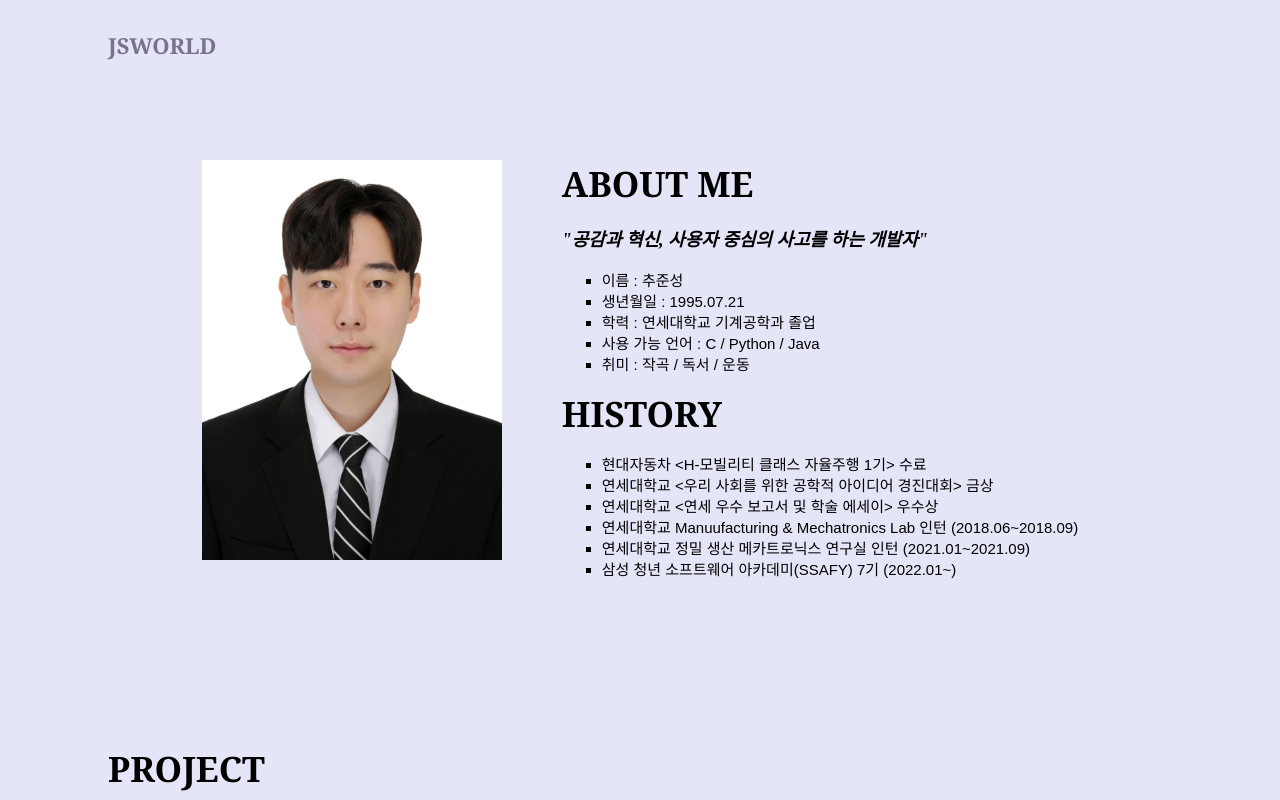
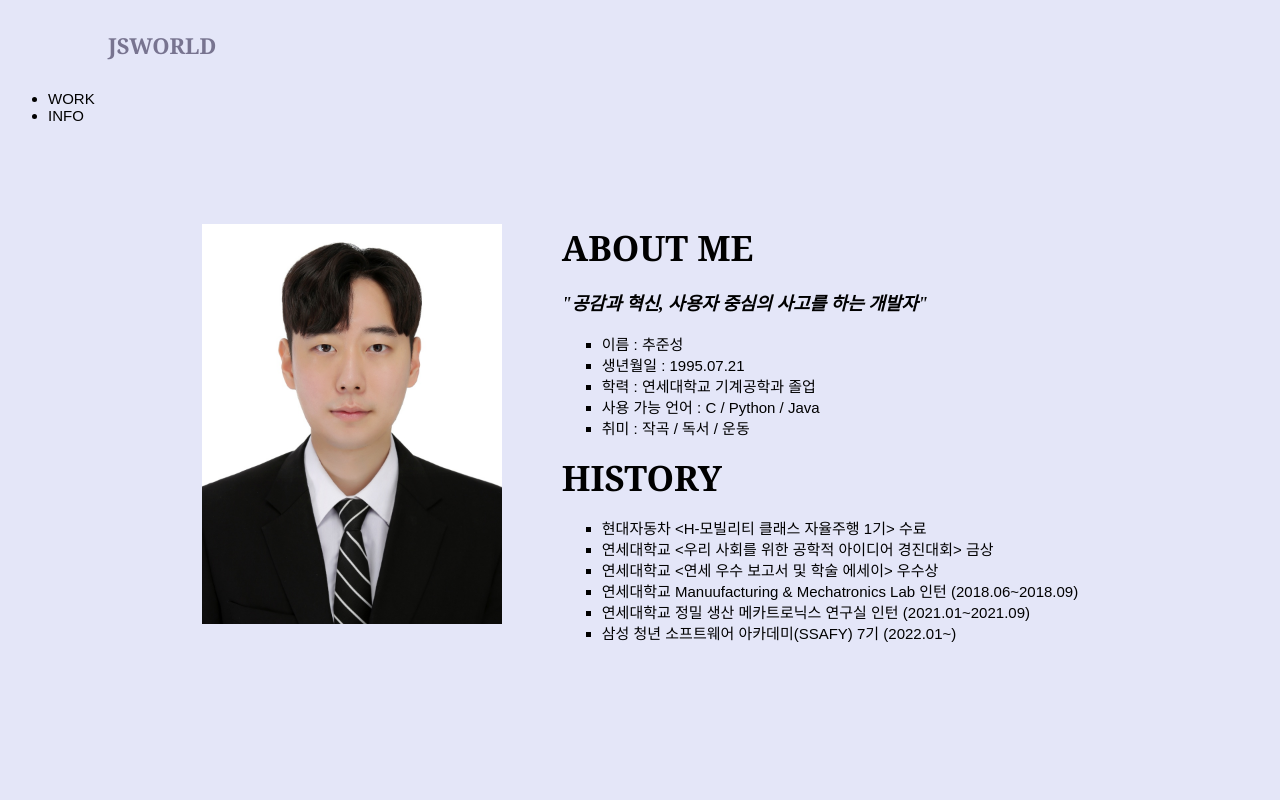
Before and after one commit to 031wnstjd/WEB, a plain HTML site: page index.html in a window 1280 px wide. Shown: the top 800 px of the page. Drawn offline with Linux system fonts and the light colour scheme.

Commit message:
Update index.html

```diff
--- a/index.html
+++ b/index.html
@@ -1,20 +1,22 @@
 <!DOCTYPE html>
 <html lang="en">
 <html>
+    <!-- head -->
     <head>
         <meta charset = "utf-8">
         <meta name="viewpoint" content="width-device-width, initial-scale=1.0">
         <title>INFO</title>
-
         <link rel="stylesheet" type="text/css" href="style.css">
-
-
     </head>
-
+    <!-- body -->
     <body style = "background-color:rgb(228, 230, 248);">
         <div class="frame">
             <nav class="navigator">
-                <h3 class = "site-name" style="font-family: 'Georgia', sans-serif; color:rgb(120, 116, 144)"><a href = "https://031wnstjd.github.io/web-self-introduction/">JSWORLD</a></h3>
+                <h3 class="site-name" style="font-family: 'Georgia', sans-serif; color:rgb(120, 116, 144)"><a href="index.html">JSWORLD</a></h3>
+                <ul class="nav-ul">
+                    <li class="nav-li"><a class="nav-menu" href="index.html">WORK</a></li>
+                    <li class="nav-li"><a class="nav-menu" href="info.html">INFO</a></li>
+                </ul>
             </nav>
 
             <div class="profile-section">
```
